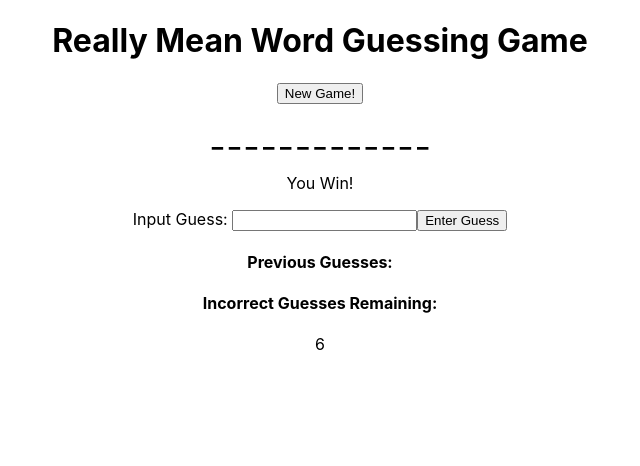
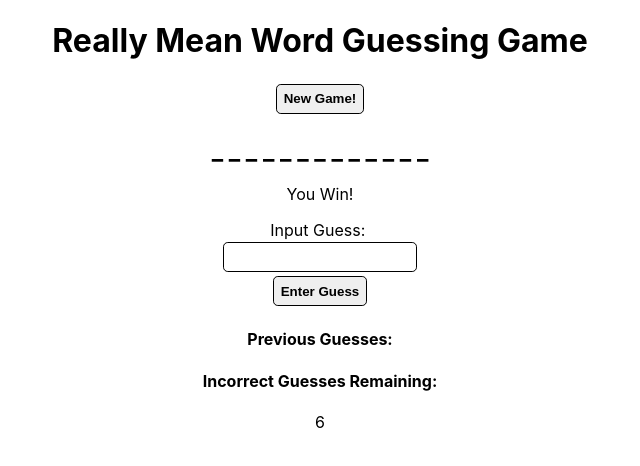
Before and after one commit to Gabe9T/word-puzzle, a React (Create React App) app: page / in a window 1280 px wide. Shown: the top 466 px of the page, without its empty margins (320-960 px from the left). Built offline with nearby package versions, Linux system fonts and the light colour scheme.

Commit message:
a few more changes

```diff
--- a/src/components/UserEntryForm.jsx
+++ b/src/components/UserEntryForm.jsx
@@ -8,8 +8,9 @@ const UserEntryForm = (props) => {
                 e.preventDefault();
                 props.updateGuesses(document.getElementById("guessInput").value.toLowerCase())
                 document.getElementById("guessInput").value = ""}}>
-            <label>Input Guess:&nbsp;</label>
+            <label>Input Guess:&nbsp;</label><br/>
             <input type='text' maxLength="1" id='guessInput'></input>
+            <br/>
             <button type="submit">Enter Guess</button>
             </form>
         </React.Fragment>
--- a/src/index.css
+++ b/src/index.css
@@ -11,3 +11,30 @@ code {
   font-family: source-code-pro, Menlo, Monaco, Consolas, 'Courier New',
     monospace;
 }
+
+button {
+  padding: 0.4rem;
+  background-color: transparent;
+  border-radius: 0.3rem;
+  margin: 2px;
+  border: 1px solid black;
+  font-weight: bold;
+  background-color: #EFEFEF;
+  transition: background-color 0.2s ease;
+}
+
+button:hover {
+  cursor: pointer;
+  background-color: lightblue;
+}
+
+#guessInput{
+  padding: 0.4rem;
+  background-color: transparent;
+  border-radius: 0.3rem;
+  margin: 2px;
+  border: 1px solid black;
+  font-weight: bold;
+  background-color: rgba(255, 255, 255, 0.93);
+
+}
```
Also changed, not shown: 1 other file (tests, documents, lock files or other folders).
